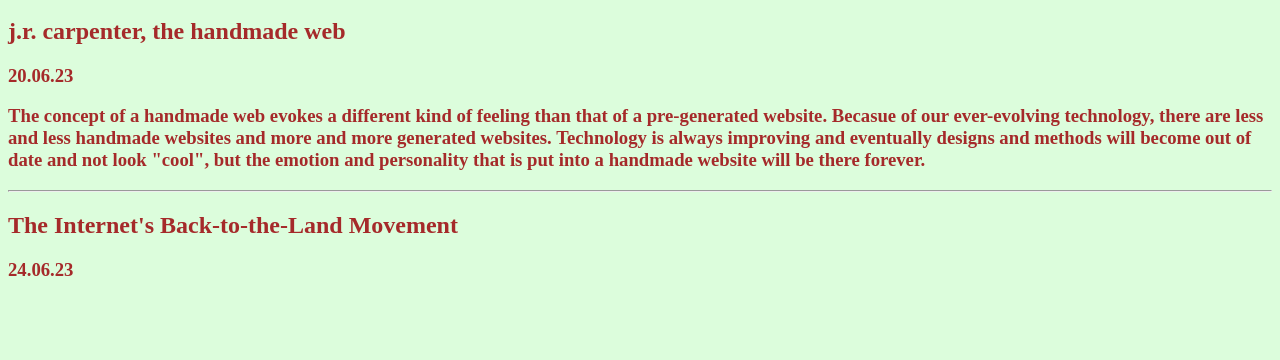
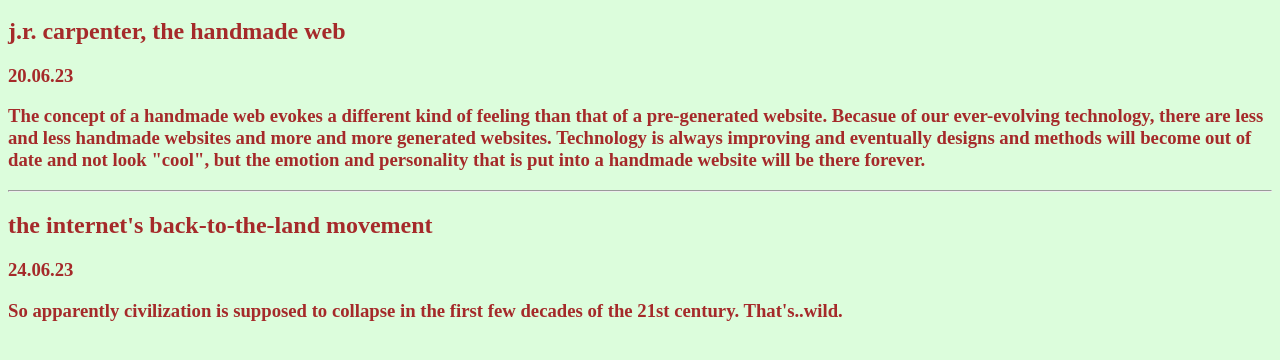
Before and after one commit to jeunny/esther-resther, a plain HTML site: page journals.html in a window 1280 px wide. Shown: the part 100-460 px from the top of the page. Drawn offline with Linux system fonts and the light colour scheme.

Commit message:
Update journals.html

```diff
--- a/journals.html
+++ b/journals.html
@@ -13,8 +13,8 @@
         <h3>20.06.23<h3>
         	<p>The concept of a handmade web evokes a different kind of feeling than that of a pre-generated website. Becasue of our ever-evolving technology, there are less and less handmade websites and more and more generated websites. Technology is always improving and eventually designs and methods will become out of date and not look "cool", but the emotion and personality that is put into a handmade website will be there forever.</p>
         <hr>
-        <h2>The Internet's Back-to-the-Land Movement<h2>
+        <h2>the internet's back-to-the-land movement<h2>
         <h3>24.06.23<h3>
-            <p></p>
+            <p>So apparently civilization is supposed to collapse in the first few decades of the 21st century. That's..wild. </p>
     </body>
 </html>
```
